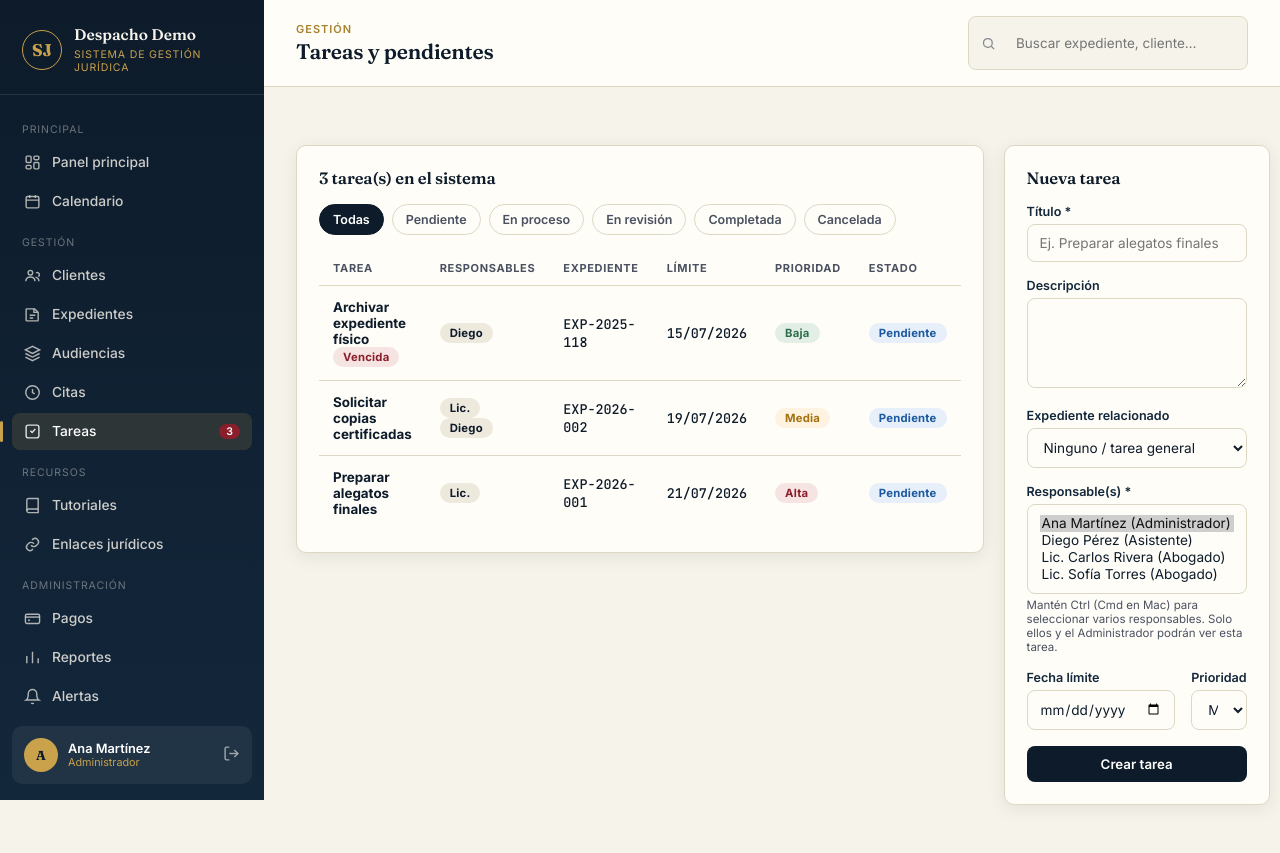
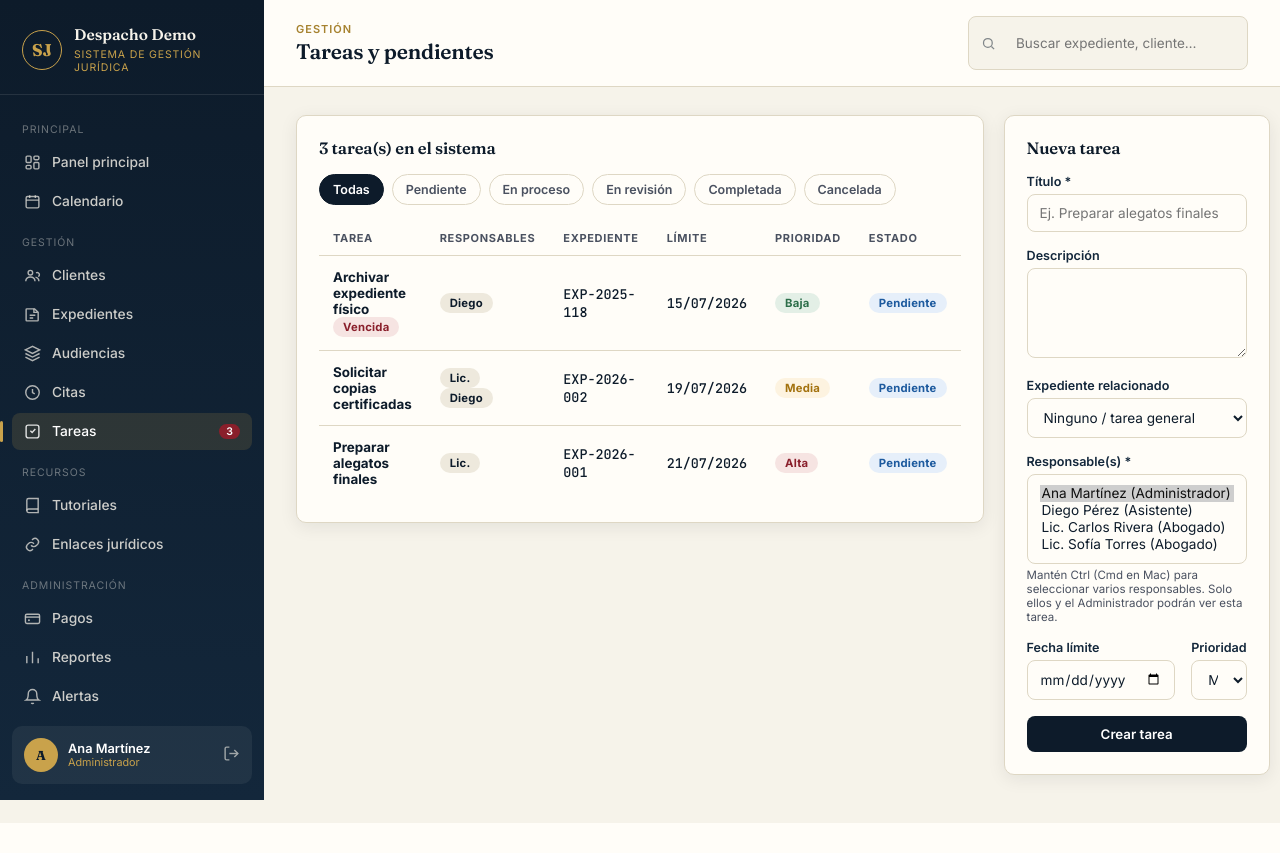
Before and after one commit to angelsjuarez-cloud/sistema-de-gestion-juridica-, a Flask app: page /tareas in a window 1280 px wide. After the commit the page ends 823 px from the top, so only its background shows below. Run offline with Flask 3, Linux system fonts and the light colour scheme; a user stored in the database is signed in; data comes from the database, SQL or seed files in the repository; data that the repository does not hold is empty.

Commit message:
Ajustes y mejoras del sistema

```diff
--- a/templates/tareas.html
+++ b/templates/tareas.html
@@ -4,7 +4,7 @@
 {% block encabezado %}Tareas y pendientes{% endblock %}
 
 {% block contenido %}
-<div class="grid grid-2 ajuste-pantalla-tareas" style="align-items:start;">
+<div class="grid grid-2" style="align-items:start;">
   <div class="card">
     <div class="card-header">
       <h3>{{ tareas|length }} tarea(s) {{ 'visibles para ti' if not current_user.es_admin else 'en el sistema' }}</h3>
```
